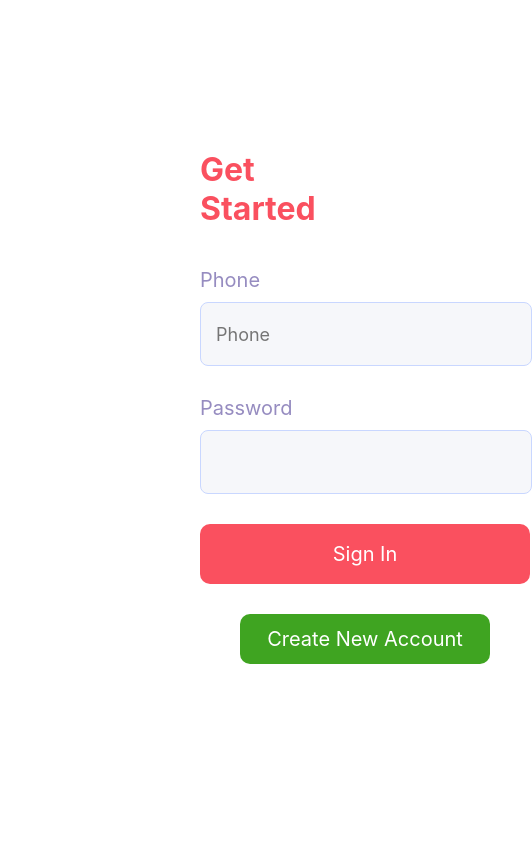
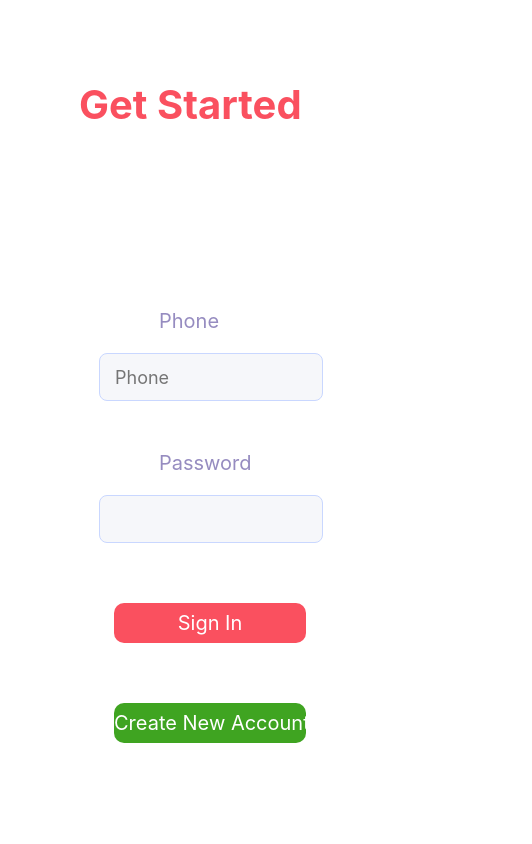
Before and after one commit to AmmarYasir29/Printer-react, a React (Create React App) app: page / in a window 390 px wide. Shown: the top 844 px of the page, 532 px wide, since content can reach past the window. Built offline with nearby package versions, Linux system fonts and the light colour scheme.

Commit message:
😏 Responsive App

```diff
--- /dev/null
+++ b/src/Style/login.css
@@ -0,0 +1,118 @@
+.continer {
+  width: 30%;
+  height: 60vh;
+  display: inline-block;
+  margin: 150px 200px;
+}
+h1 {
+  margin-bottom: 40px;
+  color: #fa505f;
+}
+.my-form {
+  height: 100%;
+}
+.config {
+  margin: 30px 0;
+}
+.config label {
+  color: #968cc0;
+  display: block;
+  padding-bottom: 10px;
+  font-size: 20px;
+}
+.config input {
+  width: 300px;
+  height: 2rem;
+  background-color: #f6f7fa;
+  padding: 15px;
+  border-radius: 8px;
+  border: 1px solid #c9d7ff;
+  font-size: 18px;
+  color: black;
+}
+.sign {
+  font-size: 20px;
+  background-color: #fa505f;
+  color: white;
+  border: none;
+  border-radius: 10px;
+  width: 330px;
+  height: 60px;
+}
+.signup {
+  width: 250px;
+  height: 50px;
+  background-color: #3fa421;
+  font-size: 20px;
+  color: white;
+  border: none;
+  border-radius: 10px;
+  margin: 30px 40px;
+}
+img {
+  float: right;
+  width: 900px;
+  height: 800px;
+  object-fit: contain;
+  margin-right: 40px;
+}
+@media only screen and (max-width: 600px) {
+  .continer {
+    width: 80%;
+    display: block;
+    height: 700px;
+    margin: 50px auto;
+  }
+  h1 {
+    padding: 30px 40px;
+    font-size: 40px;
+    color: #fa505f;
+  }
+  img {
+    display: none;
+  }
+  .my-form {
+    height: 80%;
+    padding: 60px;
+  }
+  .config {
+    margin: 50px 0;
+  }
+  .config label {
+    color: #968cc0;
+    display: block;
+    padding-bottom: 20px;
+    font-size: 20px;
+    margin-left: 60px;
+  }
+  .config input {
+    width: 100%;
+    height: 1rem;
+    background-color: #f6f7fa;
+    padding: 15px;
+    border-radius: 8px;
+    border: 1px solid #c9d7ff;
+    font-size: 18px;
+    color: black;
+  }
+  .sign {
+    font-size: 20px;
+    background-color: #fa505f;
+    color: white;
+    border: none;
+    border-radius: 10px;
+    width: 100%;
+    height: 40px;
+    margin: 10px 0 30px 15px;
+  }
+  .signup {
+    width: 100%;
+    height: 40px;
+    background-color: #3fa421;
+    font-size: 20px;
+    color: white;
+    border: none;
+    border-radius: 10px;
+    margin: 30px 15px;
+  }
+}
--- /dev/null
+++ b/src/Style/style.css
@@ -0,0 +1,32 @@
+* {
+  margin: 0;
+  padding: 0;
+  font-family: -apple-system, BlinkMacSystemFont, "Segoe UI", "Roboto", "Oxygen",
+    "Ubuntu", "Cantarell", "Fira Sans", "Droid Sans", "Helvetica Neue",
+    sans-serif;
+}
+.intro {
+  color: #fa505f;
+  margin-bottom: 30px;
+}
+.intro h1 {
+  margin-bottom: 10px;
+}
+.register {
+  font-size: 20px;
+  background-color: #3fa421;
+  color: white;
+  border: none;
+  border-radius: 10px;
+  width: 330px;
+  height: 60px;
+}
+@media only screen and (max-width: 600px) {
+  .intro h1 {
+    margin: 0;
+  }
+  .register {
+    width: 100%;
+    margin-left: -30px;
+  }
+}
--- a/src/components/Login.jsx
+++ b/src/components/Login.jsx
@@ -1,5 +1,5 @@
 import img from "../img/sign.svg";
-import "../style.css";
+import "../Style/login.css";
 import React, { useState, useEffect } from "react";
 import { Link } from "react-router-dom";
 // import Snackbar from "@material-ui/core/Snackbar";
--- a/src/components/signup.jsx
+++ b/src/components/signup.jsx
@@ -1,4 +1,4 @@
-import "../style.css";
+import "../Style/style.css";
 import img from "../img/sign.svg";
 import React, { useEffect, useState } from "react";
 
--- a/src/index.js
+++ b/src/index.js
@@ -1,6 +1,6 @@
 import React from 'react';
 import ReactDOM from 'react-dom';
-import './style.css';
+import './Style/style.css';
 import App from './App';
 
 ReactDOM.render(
--- a/src/style.css
+++ /dev/null
@@ -1,81 +0,0 @@
-* {
-  margin: 0;
-  padding: 0;
-  font-family: -apple-system, BlinkMacSystemFont, "Segoe UI", "Roboto", "Oxygen",
-    "Ubuntu", "Cantarell", "Fira Sans", "Droid Sans", "Helvetica Neue",
-    sans-serif;
-}
-.continer {
-  width: 30%;
-  height: 60vh;
-  display: inline-block;
-  margin: 150px 200px;
-}
-h1 {
-  margin-bottom: 40px;
-  color: #fa505f;
-}
-.intro{
-  color: #fa505f;
-  margin-bottom:30px;
-}
-.intro h1 {
-  margin-bottom: 10px;
-}
-.my-form {
-  height: 100%;
-}
-.config {
-  margin: 30px 0;
-}
-.config label {
-  color: #968cc0;
-  display: block;
-  padding-bottom: 10px;
-  font-size: 20px;
-}
-.config input {
-  width: 300px;
-  height: 2rem;
-  background-color: #f6f7fa;
-  padding: 15px;
-  border-radius: 8px;
-  border: 1px solid #c9d7ff;
-  font-size: 18px;
-  color: black;
-}
-.sign {
-  font-size: 20px;
-  background-color: #fa505f;
-  color: white;
-  border: none;
-  border-radius: 10px;
-  width: 330px;
-  height: 60px;
-}
-.signup {
-  width: 250px;
-  height: 50px;
-  background-color: #3FA421;
-  font-size: 20px;
-  color: white;
-  border: none;
-  border-radius: 10px;
-  margin: 30px 40px;
-}
-.register{
-  font-size: 20px;
-  background-color: #3FA421;
-  color: white;
-  border: none;
-  border-radius: 10px;
-  width: 330px;
-  height: 60px;
-}
-img {
-  float: right;
-  width: 900px;
-  height: 800px;
-  object-fit: contain;
-  margin-right: 40px;
-}
```
Also changed, not shown: 1 other file (tests, documents, lock files or other folders).
